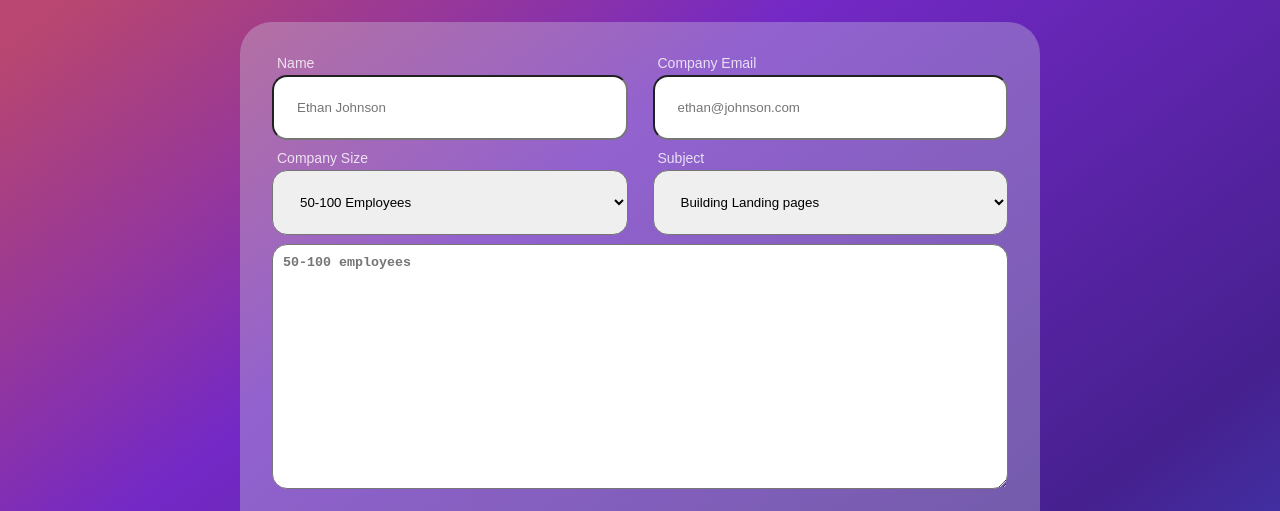
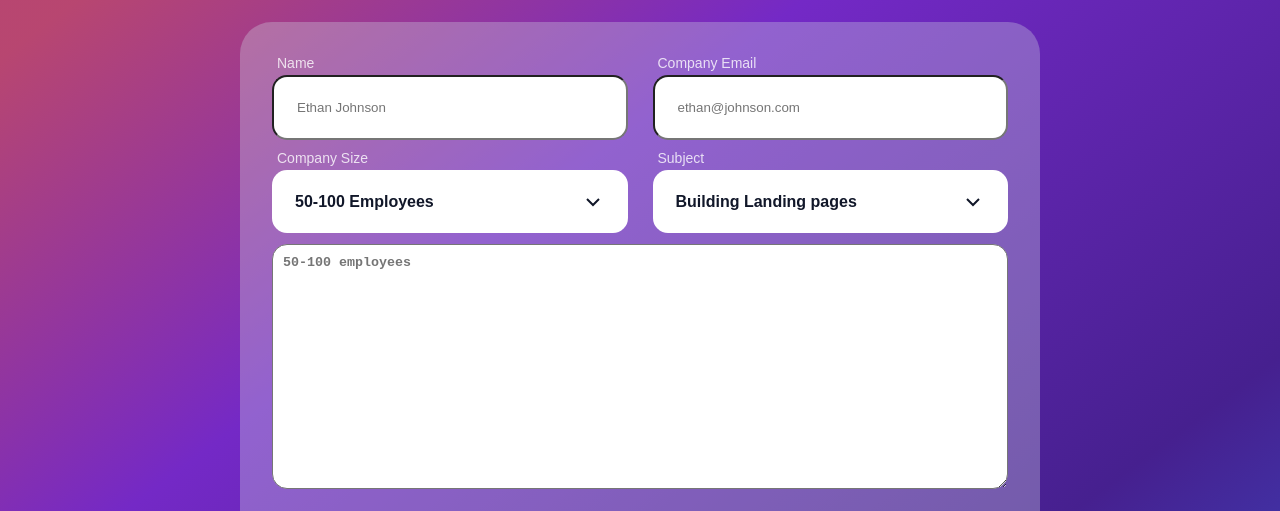
Before and after one commit to mqasimdilshad1/Dev-Challenges-Responsive-Designs, a plain HTML site: page Design4/index.html in a window 1280 px wide. Shown: the part 279-790 px from the top of the page. Drawn offline with Linux system fonts and the light colour scheme; a web font is replaced by a local one.

Commit message:
dropdown style improved

```diff
--- a/Design4/index.html
+++ b/Design4/index.html
@@ -56,7 +56,7 @@
                 <span style="color: white ; opacity: 0.8; margin-left: 5px; font-family: Arial, Helvetica, sans-serif; font-size: 14px;">Company Size</span>
             </label>
 
-            <select class="size-dropdown" >
+            <select class="size-dropdown" style="background-image: url('Expand_down.svg');" >
             <label for="dropdown">Company Size</label>
               <option value="50-100">50-100 Employees</option>
               <option value="100-200">100-200 Employees</option>
@@ -69,7 +69,7 @@
             <label for="name">
                 <span style="color: white ; opacity: 0.8; margin-left: 5px;font-family: Arial, Helvetica, sans-serif;font-size: 14px;">Subject</span>
             </label>
-            <select class="subject-dropdown">
+            <select class="subject-dropdown" style="background-image: url('Expand_down.svg');">
               <option value="page1">Building Landing pages</option>
               <option value="page2">Building Responsive pages</option>
             </select>
--- a/Design4/styles.css
+++ b/Design4/styles.css
@@ -105,6 +105,18 @@
     flex-direction: column;
     gap: 3px;
   }
+  select{
+    appearance: none;
+    background: no-repeat right;
+    background-origin: content-box, padding-box;
+    font-size: 1rem;
+    background-color: #FFFFFF;
+    color: #111729;
+    padding: 16px;
+    border: none;
+    border-radius: 16px;
+    font-weight: bold;
+  }
 
   @media screen and (max-width: 1024px){
 
```
